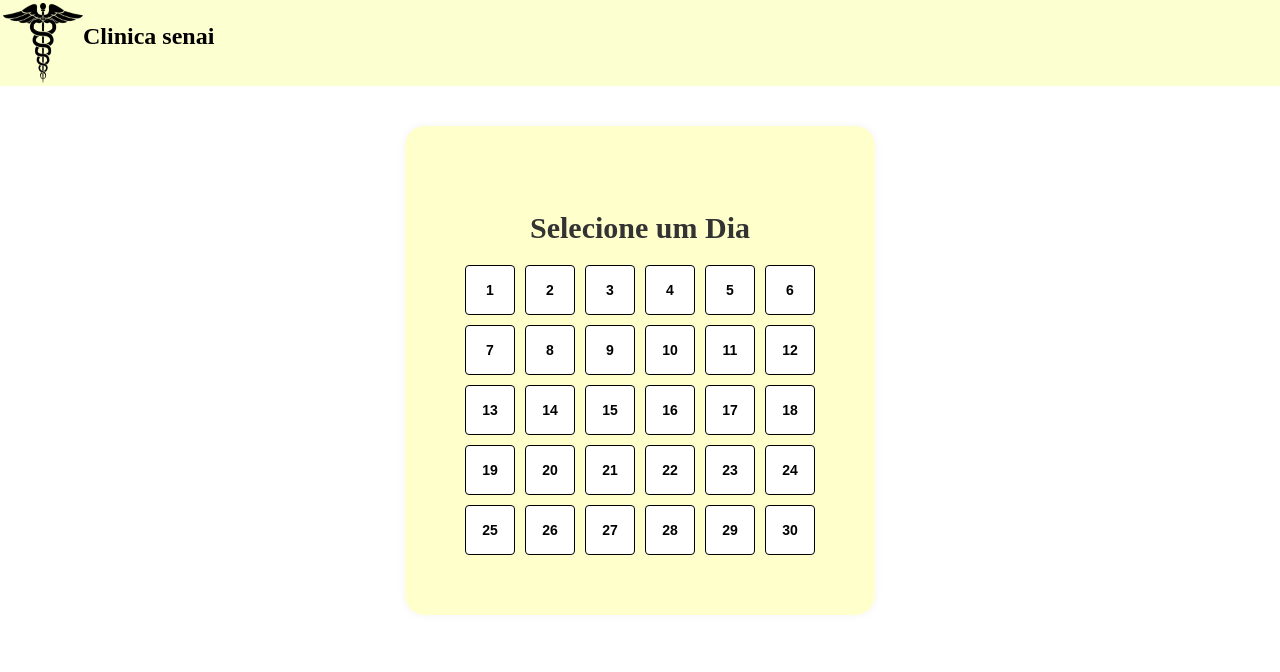
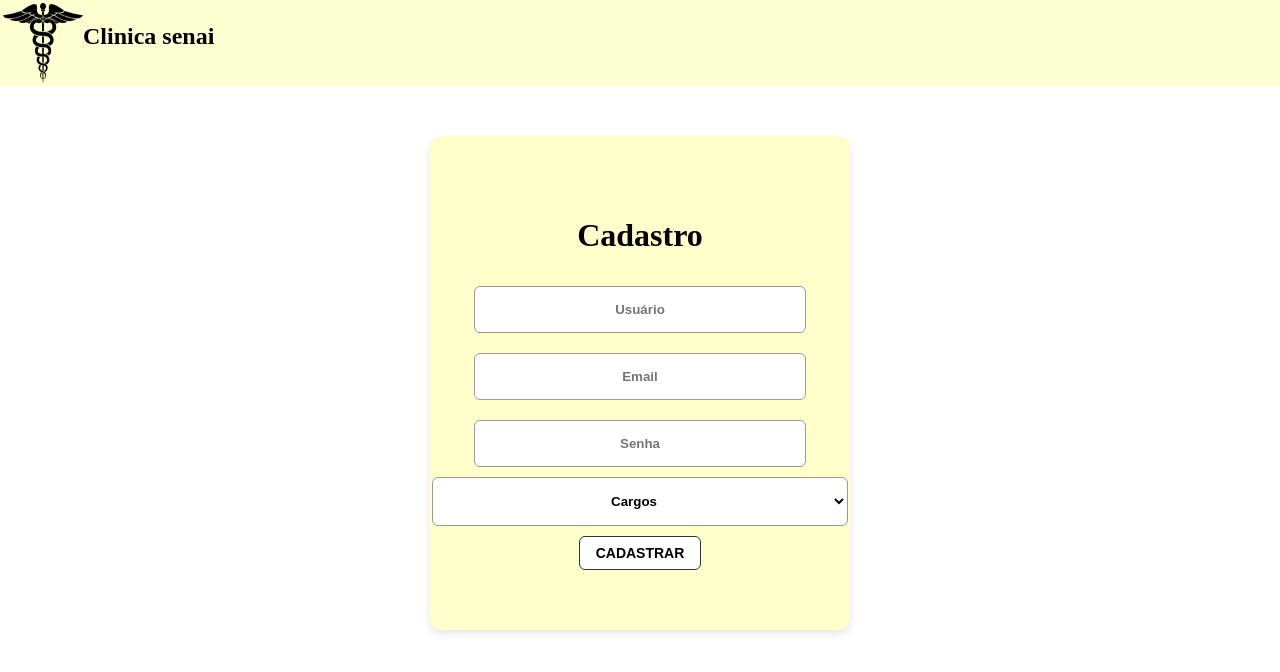
Before and after one commit to ThiagoKagoiki/SA-clinica, a React (Vite) app: page / in a window 1280 px wide. Shown: the top 672 px of the page. Built offline with nearby package versions, Linux system fonts and the light colour scheme.

Commit message:
Manutenção no cadastro

```diff
--- a/src/App.jsx
+++ b/src/App.jsx
@@ -7,7 +7,7 @@ function App() {
 
   return (
     <>
-      <GradeUsuario/>
+      <Cadastro/>
     </>
   )
 }
--- /dev/null
+++ b/src/Componentes/MenuDrop.css
@@ -0,0 +1,10 @@
+.opcoes{
+    width: 52vh;
+    padding: 15px;
+    border: 1px solid #999;
+    border-radius: 6px;
+    text-align: center;
+    font-weight: bold;
+    background-color: white;
+    text-decoration: none;
+}
--- /dev/null
+++ b/src/Componentes/MenuDrop.jsx
@@ -0,0 +1,22 @@
+import React, { useState } from "react";
+import './MenuDrop.css'
+
+export const MenuDrop = ({position, setPosition}) => {
+
+
+    const handleOption = (e) => {
+        const value = e.target.value
+        setPosition(value)
+        console.log('Valor selecionado:', value);
+    }
+
+    return(
+        <div>
+            <select name="" className="opcoes" value={position} onChange={handleOption}>
+                <option value="">Cargos</option>
+                <option value="cidadao">Paciente</option>
+                <option value="cidadao">Admin</option>
+            </select>
+        </div>
+    )
+}
--- a/src/Pages/Cadastro.jsx
+++ b/src/Pages/Cadastro.jsx
@@ -1,6 +1,7 @@
 import React from "react";
 import { Layout } from "../Componentes/Layout";
 import './Cadastro.css'
+import { MenuDrop } from "../Componentes/MenuDrop";
 
 export const Cadastro = () => {
     return(
@@ -11,6 +12,7 @@ export const Cadastro = () => {
                 <input type="text" placeholder="Usuário" className="input-cadastro"/>
                 <input type="text" placeholder="Email" className="input-cadastro"/>
                 <input type="password" placeholder="Senha" className="input-cadastro"/>
+                <MenuDrop/>
                 <button className="btn-cadastro">Cadastrar</button>
             </form>
         </div>
```
Also changed, not shown: package.json (+7 -0 lines), src/Usuarios/models/User.js (added, +23 -0 lines), 2 other files (tests, documents, lock files or other folders).
